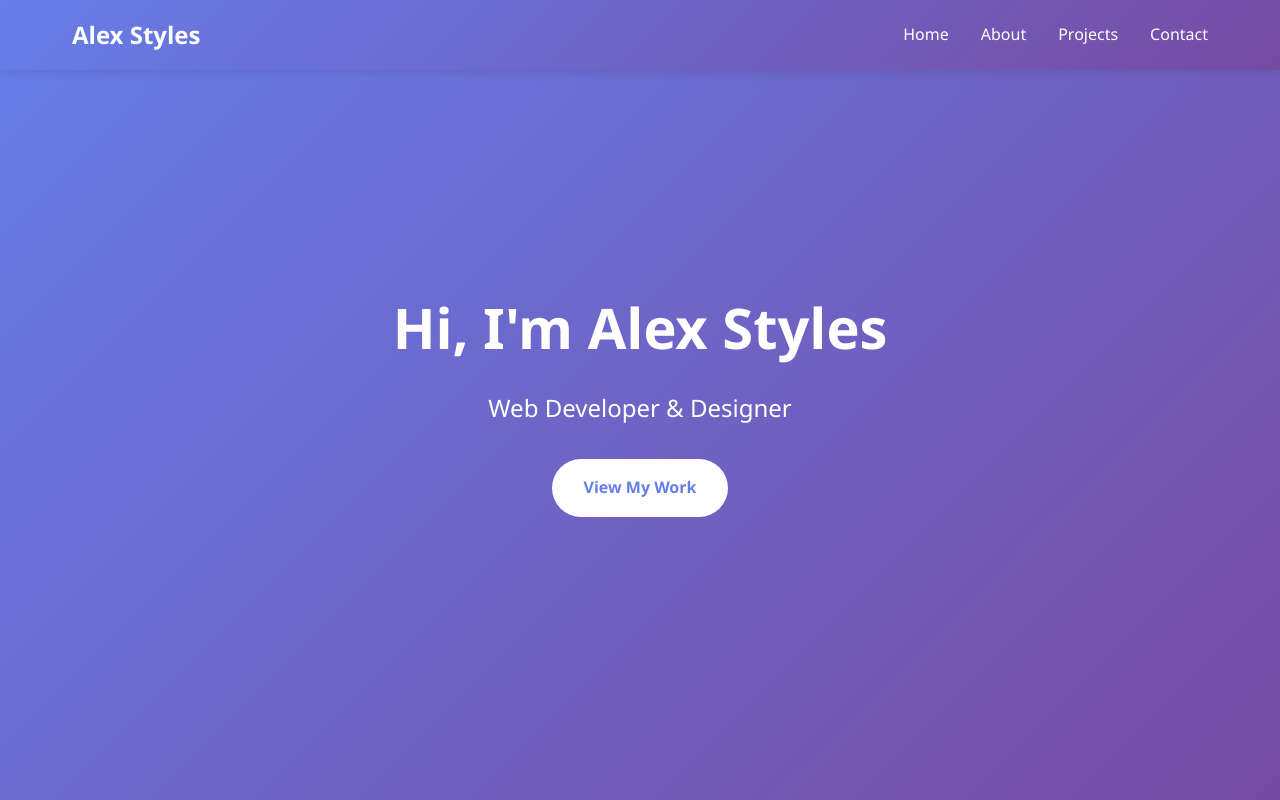
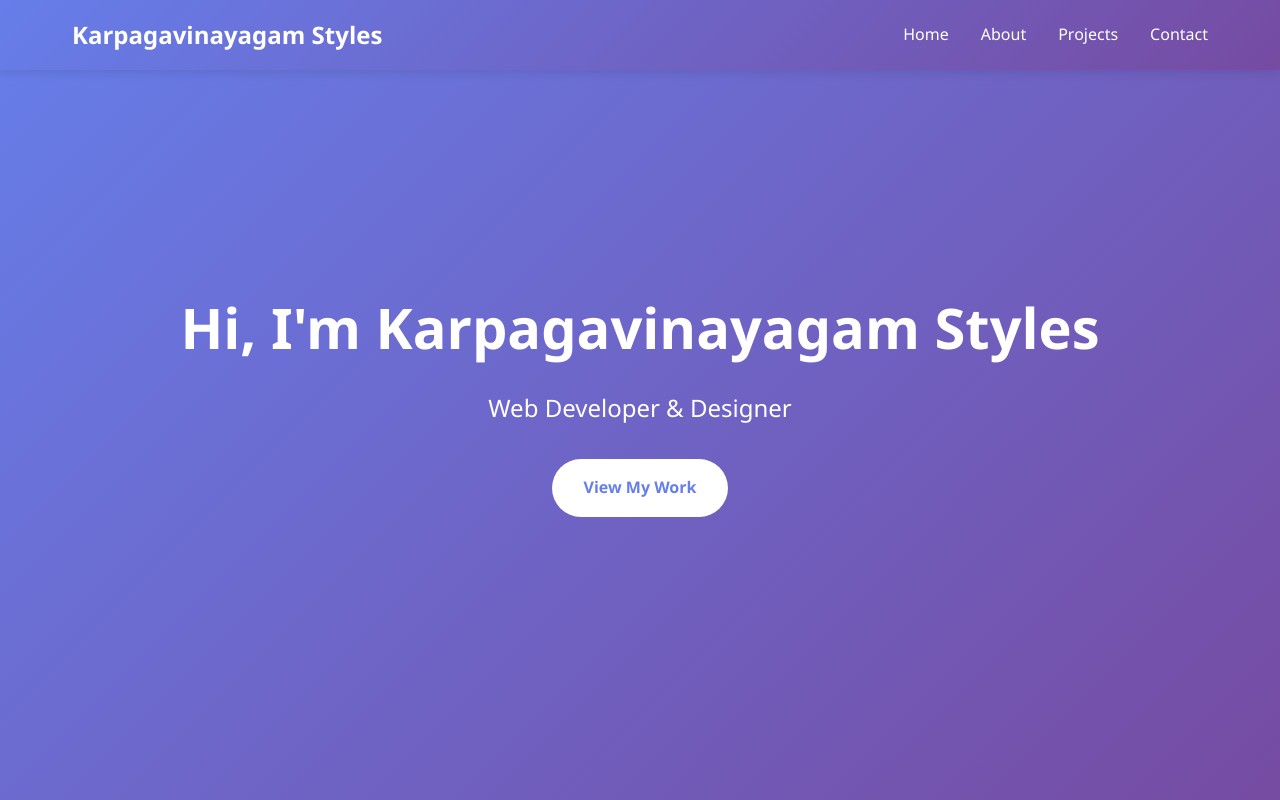
Before and after one commit to karpagavinayagam-thangavelu/portfolio-test2, a plain HTML site: page index.html in a window 1280 px wide. Shown: the top 800 px of the page. Drawn offline with Linux system fonts and the light colour scheme.

Commit message:
Initial commit

```diff
--- a/index.html
+++ b/index.html
@@ -3,13 +3,13 @@
 <head>
     <meta charset="UTF-8">
     <meta name="viewport" content="width=device-width, initial-scale=1.0">
-    <title>Alex Styles - Portfolio</title>
+    <title>Karpagavinayagam Styles - Portfolio</title>
     <link rel="stylesheet" href="styles.css">
 </head>
 <body>
     <header>
         <nav>
-            <div class="logo">Alex Styles</div>
+            <div class="logo">Karpagavinayagam Styles</div>
             <ul class="nav-links">
                 <li><a href="#home">Home</a></li>
                 <li><a href="#about">About</a></li>
@@ -26,7 +26,7 @@
 
     <section id="home" class="hero">
         <div class="hero-content">
-            <h1>Hi, I'm Alex Styles</h1>
+            <h1>Hi, I'm Karpagavinayagam Styles</h1>
             <p class="subtitle">Web Developer & Designer</p>
             <a href="#projects" class="cta-button">View My Work</a>
         </div>
@@ -95,7 +95,7 @@
     </section>
 
     <footer>
-        <p>&copy; 2024 Alex Styles. All rights reserved.</p>
+        <p>&copy; 2024 Karpagavinayagam Styles. All rights reserved.</p>
     </footer>
 
     <div id="modal1" class="modal">
```
Also changed, not shown: 1 other file.
